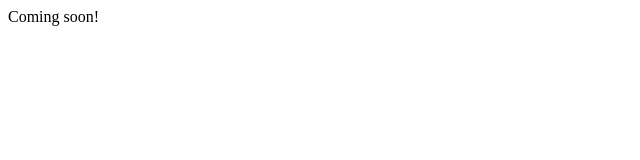
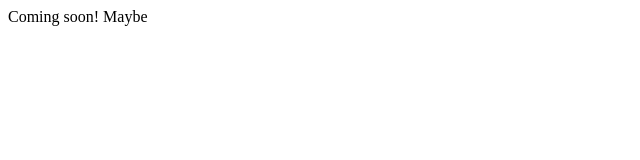
Before and after one commit to John-King-1/John-King-1.github.io, a plain HTML site: page index.html in a window 1280 px wide. Shown: the full height of the page, 0-640 px from the left. Drawn offline with Linux system fonts and the light colour scheme.

Commit message:
initial commit

```diff
--- a/index.html
+++ b/index.html
@@ -1,5 +1,5 @@
 <html>
 <body>
-  Coming soon!
+  Coming soon! Maybe
 </body>
 </html>
```
